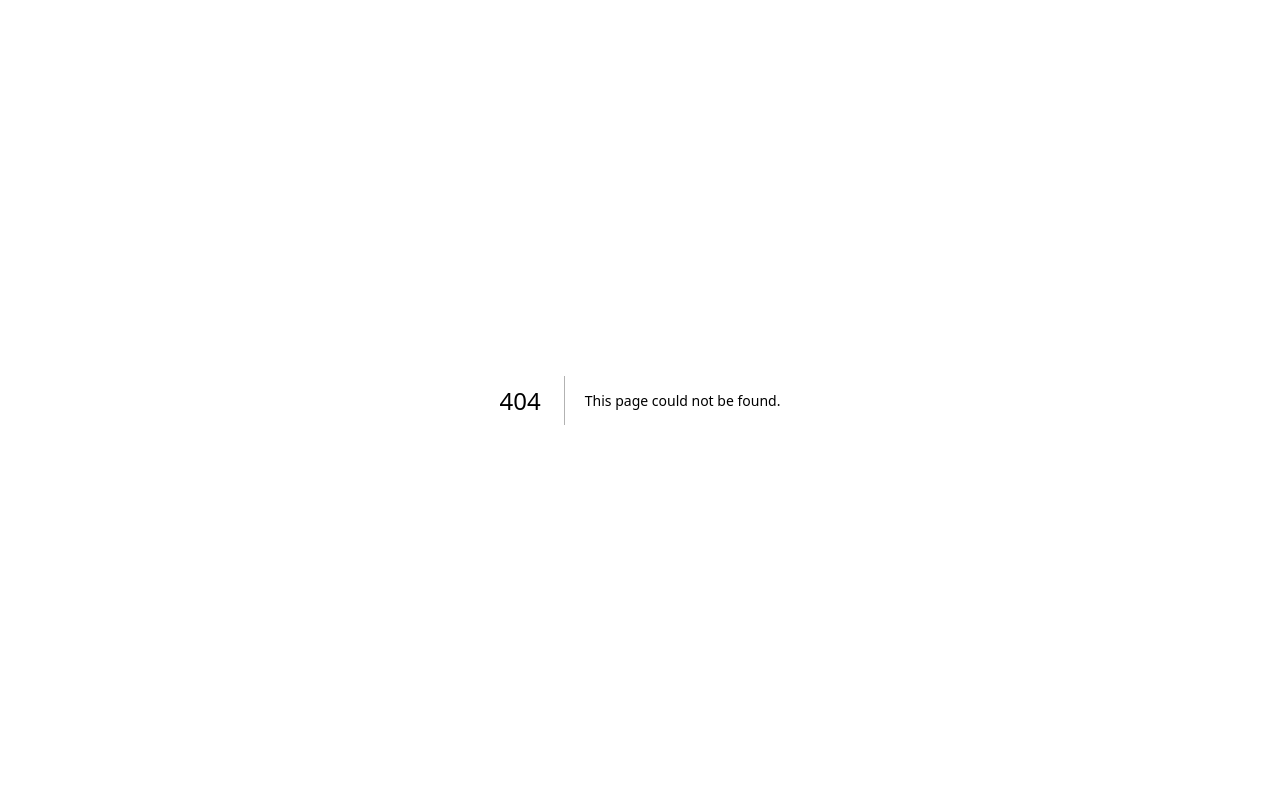
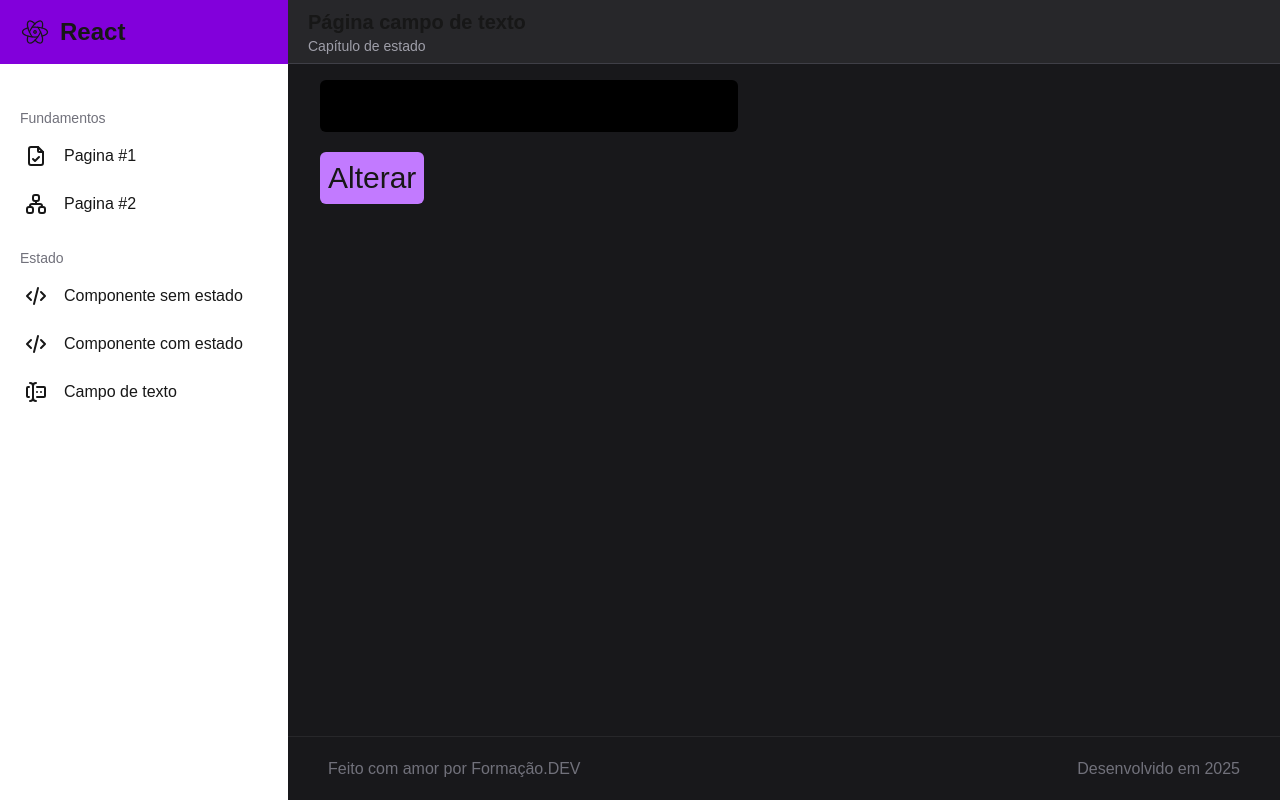
Before and after one commit to GustavoPaula/formacao-dev, a Next.js app in the folder react-fundamentos/: page /estado/campoTexto in a window 1280 px wide. Before the commit this address had no page. Built offline with nearby package versions, Linux system fonts and the light colour scheme.

Commit message:
campo texto

```diff
--- /dev/null
+++ b/react-fundamentos/app/components.css
@@ -0,0 +1,4 @@
+.campo {
+  @apply bg-black px-4 py-2;
+  @apply text-white rounded-md;
+}
--- a/react-fundamentos/components/Menu.tsx
+++ b/react-fundamentos/components/Menu.tsx
@@ -1,4 +1,4 @@
-import { Icon360View, IconCode, IconFileCheck, IconHome, IconSitemap } from "@tabler/icons-react";
+import { Icon360View, IconCode, IconFileCheck, IconForms, IconHome, IconSitemap } from "@tabler/icons-react";
 import MenuItem from "./MenuItem";
 
 export default function Menu() {
@@ -14,6 +14,7 @@ export default function Menu() {
       <span className="text-sm text-zinc-500 pl-3 pt-4">Estado</span>
       <MenuItem icone={<IconCode />} texto="Componente sem estado" url="/estado/sem" />
       <MenuItem icone={<IconCode />} texto="Componente com estado" url="/estado/com" />
+      <MenuItem icone={<IconForms />} texto="Campo de texto" url="/estado/campoTexto" />
     </div>
   );
 }
--- /dev/null
+++ b/react-fundamentos/pages/estado/campoTexto.tsx
@@ -0,0 +1,31 @@
+import Pagina from "@/components/Pagina";
+import { useState } from "react";
+
+export default function PaginaCampoTexto() {
+  const [valor, setValor] = useState("")
+
+  function alterar() {
+    setValor(`${Math.random()}`)
+  }
+
+  function alterarValor(e: any) {
+    setValor(e.target.value)
+  }
+
+  return (
+    <Pagina titulo="Página campo de texto" subtitulo="Capítulo de estado">
+      <div className="flex flex-col gap-5 items-start">
+        <input
+          type="text"
+          onChange={alterarValor}
+          className="bg-black px-4 py-2 text-white rounded-md"
+          value={valor}
+        />
+        <button
+          className="bg-purple-400 p-2 rounded-md"
+          onClick={alterar}
+        >Alterar</button>
+      </div>
+    </Pagina>
+  )
+}
```
